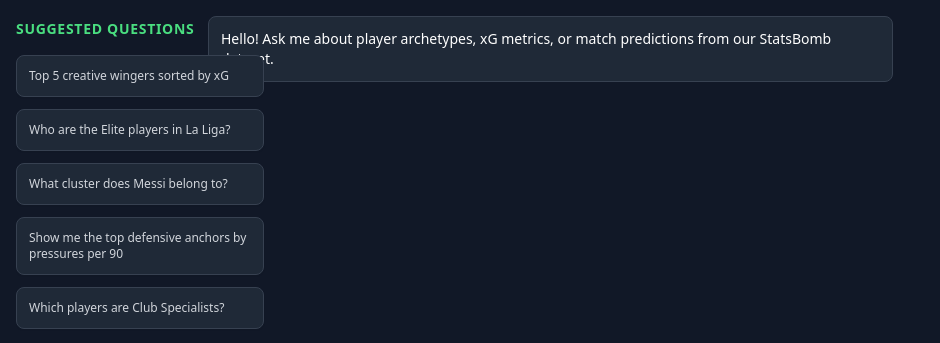
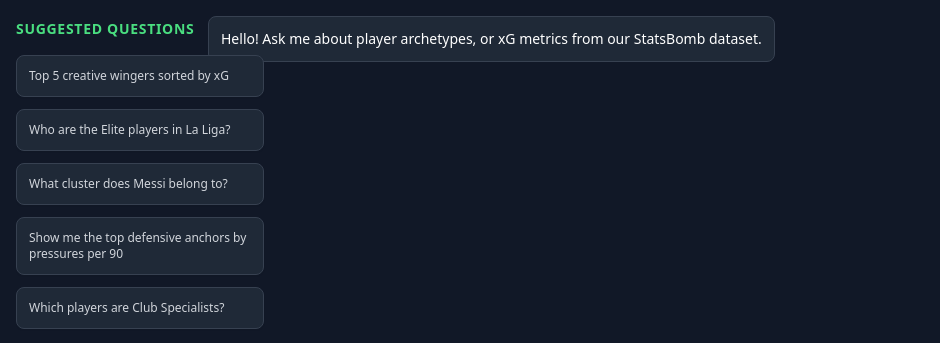
Before and after one commit to TrilemmaFoundation/UBC-MDS-Soccer-Capstone-2026, a Django app: page / in a window 1280 px wide. Shown: the part 77-420 px from the top of the page, without its empty margins (0-940 px from the left). Run offline with Django 4.2, Linux system fonts and the light colour scheme; some libraries are stand-ins or nearby versions.

Commit message:
Remove match predictions wordings from chatbot UI

```diff
--- a/app/chatbot/templates/chat.html
+++ b/app/chatbot/templates/chat.html
@@ -41,7 +41,7 @@
         <div id="chat-window" class="flex-1 overflow-y-auto my-4 space-y-4 pr-2">
             <div class="flex justify-start">
                 <div class="bg-gray-800 p-3 rounded-lg max-w-[80%] border border-gray-700">
-                    <p class="text-sm">Hello! Ask me about player archetypes, xG metrics, or match predictions from our StatsBomb dataset.</p>
+                    <p class="text-sm">Hello! Ask me about player archetypes, or xG metrics from our StatsBomb dataset.</p>
                 </div>
             </div>
         </div>
```
